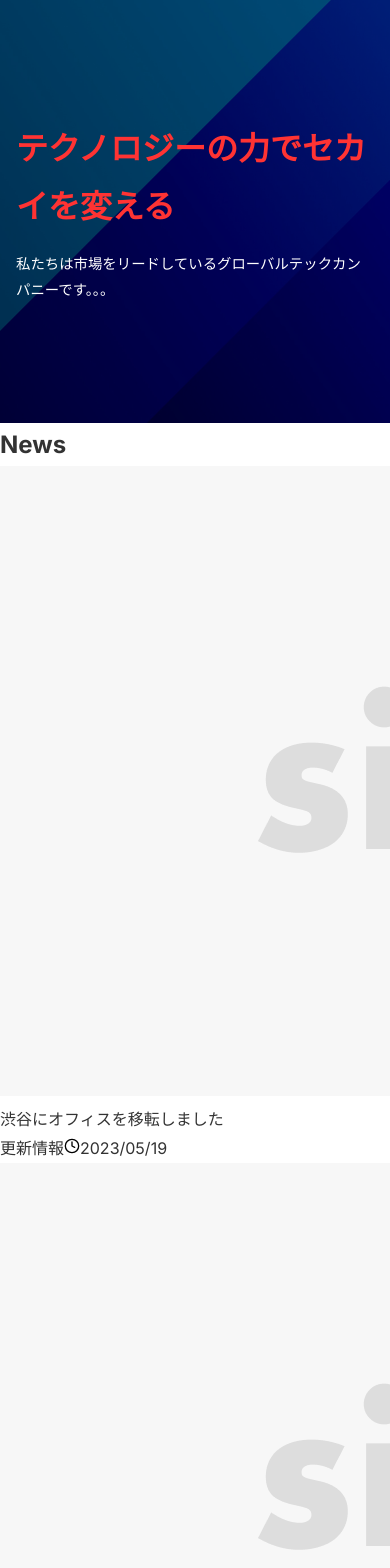
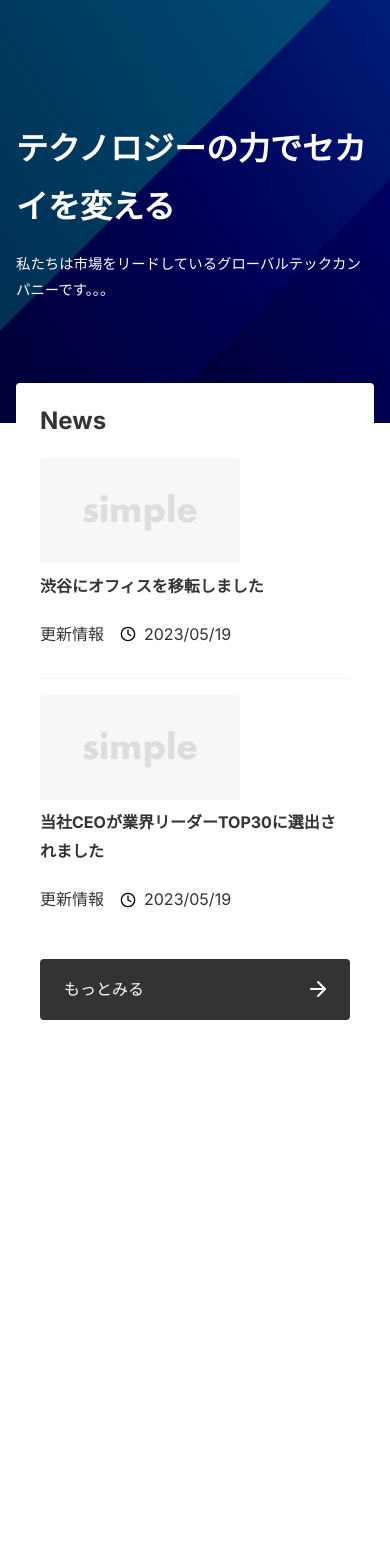
Before and after one commit to mizmiz27/my-next-project, a Next.js app: page / in a window 390 px wide. Shown: the top 1568 px of the page. After the commit the page ends 1036 px from the top, so only its background shows below. Built offline with nearby package versions, Linux system fonts and the light colour scheme.

Commit message:
トップページをコンポーネント化

```diff
--- /dev/null
+++ b/app/_components/ButtonLink/index.module.css
@@ -0,0 +1,21 @@
+.button {
+  display: block;
+  padding: 20px 40px;
+  border-radius: var(--border-radius);
+  width: 300px;
+  background:
+   url("/arrow-right.svg") no-repeat right 20px center,
+   var(--color-button-primary);
+  color: var(--color-text-unpainted);
+}
+
+.button:hover {
+  opacity: 0.9;
+}
+
+@media (max-width: 640px) {
+  .button {
+    padding: 16px 24px;
+    width: 100%;
+  }
+}
--- /dev/null
+++ b/app/_components/ButtonLink/index.tsx
@@ -0,0 +1,14 @@
+import styles from "./index.module.css";
+
+type Props = {
+  href: string;
+  children: React.ReactNode;
+}
+
+export default function ButtonLink({href, children}: Props) {
+  return (
+    <a href={href} className={styles.button}>
+      {children}
+    </a>
+  );
+}
--- /dev/null
+++ b/app/_components/Category/index.module.css
@@ -0,0 +1,7 @@
+.tag {
+  background-color: var(--color-bg-sub);
+  padding: 4px 12px;
+  border-radius: var(--border-radius);
+  white-space: nowrap;
+  font-size: 1rem;
+}
--- /dev/null
+++ b/app/_components/Category/index.tsx
@@ -0,0 +1,10 @@
+import type { Category } from "@/app/_libs/microcms";
+import styles from "./index.module.css";
+
+type Props = {
+  category: Category;
+}
+
+export default function Category ({ category }: Props) {
+  return <span className="{styles.tag}">{ category.name }</span>;
+}
--- /dev/null
+++ b/app/_components/Date/index.module.css
@@ -0,0 +1,7 @@
+.date {
+  display: flex;
+  align-items: center;
+  gap: 8px;
+  margin: 0.8rem 0;
+  font-size: 1rem;
+}
--- /dev/null
+++ b/app/_components/Date/index.tsx
@@ -0,0 +1,21 @@
+import Image from "next/image";
+import styles from "./index.module.css";
+
+type Props = {
+  date: string;
+}
+
+export default function Date({ date }: Props) {
+  return (
+    <span className={styles.date}>
+      <Image
+        src="/clock.svg"
+        alt=""
+        width={16}
+        height={16}
+        loading="eager"
+      />
+      {date}
+    </span>
+  );
+}
--- /dev/null
+++ b/app/_components/NewsList/index.module.css
@@ -0,0 +1,71 @@
+.list {
+  border-bottom: 1px solid var(--color-border-light);
+}
+
+.list:last-child {
+  border-bottom: none;
+}
+
+.link {
+  display: flex;
+  align-items: flex-start;
+  gap: 40px;
+  padding: 24px 0;
+}
+
+.image {
+  width: 200px;
+  height: auto;
+  border-radius: var(--border-radius);
+}
+
+.title {
+  font-size: 1.1rem;
+  font-weight: bold;
+  margin-bottom: 0.5rem;
+}
+
+.meta {
+  display: flex;
+  align-items: center;
+  gap: 16px;
+}
+
+/* .tag {
+  background-color: var(--color-bg-sub);
+  padding: 4px 12px;
+  border-radius: var(--border-radius);
+  white-space: nowrap;
+  font-size: 1rem;
+} */
+
+/* .date {
+  display: flex;
+  align-items: center;
+  gap: 8px;
+  margin: 0.8rem 0;
+  font-size: 1rem;
+} */
+
+@media (max-width: 640px) {
+  .link {
+    display: block;
+    padding: 16px 0;
+  }
+
+  .image {
+    display: nnone;
+  }
+
+  .title {
+    font-size: 1rem;
+    font-weight: bold;
+    margin-bottom: 0.4rem;
+  }
+
+  .meta {
+    display: flex;
+    align-items: center;
+    gap: 16px;
+  }
+}
--- /dev/null
+++ b/app/_components/NewsList/index.tsx
@@ -0,0 +1,51 @@
+import Image from "next/image";
+
+import styles from "./index.module.css";
+import Category from "../Category";
+import Date from "../Date";
+import type { News } from "@/app/_libs/microcms";
+
+// type News = {
+//   id: string;
+//   title: string;
+//   category: {
+//     name: string;
+//   };
+//   publishedAt: string;
+//   createdAt: string;
+// };
+
+type Props = {
+  news: News[];
+};
+
+export default function NewsList({ news }: Props) {
+  if (news.length === 0) {
+    return <p>記事がありません。</p>;
+  }
+
+  return (
+    <ul>
+      {news.map((article) => (
+        <li key={article.id} className={styles.list}>
+          <div className={styles.link}>
+            <Image
+              className={styles.image}
+              src="/no-image.png"
+              alt="No Image"
+              width={1200}
+              height={630}
+            />
+            <dl className={styles.content}>
+              <dt className={styles.title}>{article.title}</dt>
+              <dd className={styles.meta}>
+                <Category category={article.category} />
+                <Date date={article.publishedAt ?? article.createdAt} />
+              </dd>
+            </dl>
+          </div>
+        </li>
+      ))}
+    </ul>
+  )
+}
--- /dev/null
+++ b/app/_libs/microcms.ts
@@ -0,0 +1,13 @@
+export type Category {
+  name: string;
+}
+
+export type News = {
+  id: string;
+  title: string;
+  category: {
+    name: string;
+  };
+  publishedAt: string;
+  createdAt: string;
+}
--- a/app/page.module.css
+++ b/app/page.module.css
@@ -4,13 +4,12 @@
   align-items: center;
   justify-content: center;
   background-color: rgba(0, 0, 0, 0.5);
-  color: #fff;
+  color: var(--color-text-unpainted);
   overflow: hidden;
   padding: 200px 0;
 }
 
 .title {
-  color: var(--color-text-error);
   font-size: 3rem;
   font-weight: bold;
   text-align: center;
@@ -33,6 +32,76 @@
   align-items: center;
   justify-content: center;
   z-index: -1;
+}
+
+.news {
+  position: relative;
+  background-color: #fff;
+  width: 840px;
+  margin: -40px auto 0;
+  padding: 24px 40px;
+  border-radius: var(--border-radius);
+}
+
+/* .list {
+  border-bottom: 1px solid var(--color-border-light);
+}
+
+.list:last-child {
+  border-bottom: none;
+}
+
+.link {
+  display: flex;
+  align-items: flex-start;
+  gap: 40px;
+  padding: 24px 0;
+}
+
+.image {
+  width: 200px;
+  height: auto;
+  border-radius: var(--border-radius);
+}
+
+.newItemTitle {
+  font-size: 1.1rem;
+  font-weight: bold;
+  margin-bottom: 0.5rem;
+}
+
+.meta {
+  display: flex;
+  align-items: center;
+  gap: 16px;
+}
+
+.tag {
+  background-color: var(--color-bg-sub);
+  padding: 4px 12px;
+  border-radius: var(--border-radius);
+  white-space: nowrap;
+  font-size: 1rem;
+}
+
+.date {
+  display: flex;
+  align-items: center;
+  gap: 8px;
+  margin: 0.8rem 0;
+  font-size: 1rem;
+} */
+
+.newsLink {
+  position: absolute;
+  right: -40px;
+  bottom: -40px;
+}
+
+@media (max-width: 1000px) {
+  .news {
+    width: calc(100% - 160px);
+  }
 }
 
 @media (max-width: 640px) {
@@ -63,4 +132,16 @@
     justify-content: center;
     z-index: -1;
   }
+
+  .news {
+    width: calc(100% - 32px);
+    padding: 16px 24px;
+  }
+
+  .newsLink {
+    position: relative;
+    right: auto;
+    bottom: auto;
+    margin-top: 16px;
+  }
 }
--- a/app/page.tsx
+++ b/app/page.tsx
@@ -2,15 +2,19 @@ import { ImageResponse } from "next/server";
 import styles from "./page.module.css";
 import Image from "next/image";
 
-type News = {
-  id: string;
-  title: string;
-  category: {
-    name: string;
-  };
-  publishedAt: string;
-  createdAt: string;
-};
+import ButtonLink from "@/app/_components/ButtonLink";
+import { News } from "@/app/_libs/microcms";
+import NewsList from "./_components/NewsList";
+
+// type News = {
+//   id: string;
+//   title: string;
+//   category: {
+//     name: string;
+//   };
+//   publishedAt: string;
+//   createdAt: string;
+// };
 
 const data: {
   contents: News[] } = {
@@ -47,6 +51,8 @@ const data: {
 
 export default function Home() {
   const name = "セカイ";
+  const sliceData = data.contents.slice(0, 2);
+
   return (
     <>
       <section className={styles.top}>
@@ -64,37 +70,10 @@ export default function Home() {
       </section>
       <section className={styles.news}>
         <h2 className={styles.newsTitle}>News</h2>
-        <ul>
-          {data.contents.map((article) => (
-            <li key={article.id} className={styles.list}>
-              <div className={styles.link}>
-                <Image
-                  className={styles.image}
-                  src="/no-image.png"
-                  alt="No Image"
-                  width={1200}
-                  height={630}
-                />
-                <dl className={styles.content}>
-                  <dt className={styles.newItemTitle}>{article.title}</dt>
-                  <dd className={styles.meta}>
-                    <span className={styles.tag}>{article.category.name}</span>
-                    <span className={styles.date}>
-                      <Image
-                        src="/clock.svg"
-                        alt=""
-                        width={16}
-                        height={16}
-                        priority
-                      />
-                      {article.publishedAt}
-                    </span>
-                  </dd>
-                </dl>
-              </div>
-            </li>
-          ))}
-        </ul>
+        <NewsList news={sliceData} />
+        <div className={styles.newsLink}>
+          <ButtonLink href="/news">もっとみる</ButtonLink>
+        </div>
       </section>
     </>
   );
```
